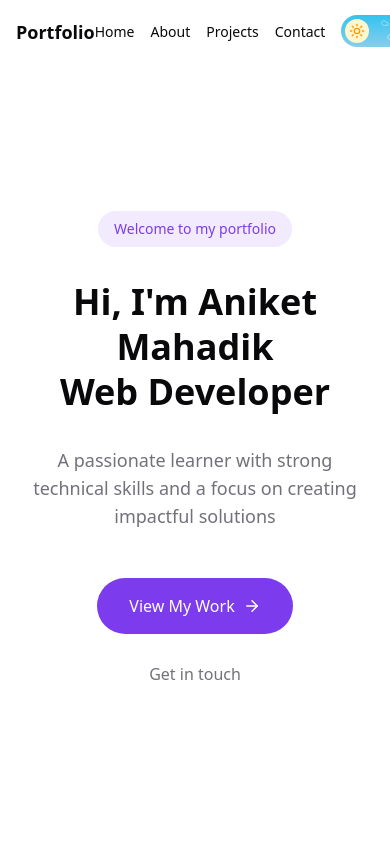
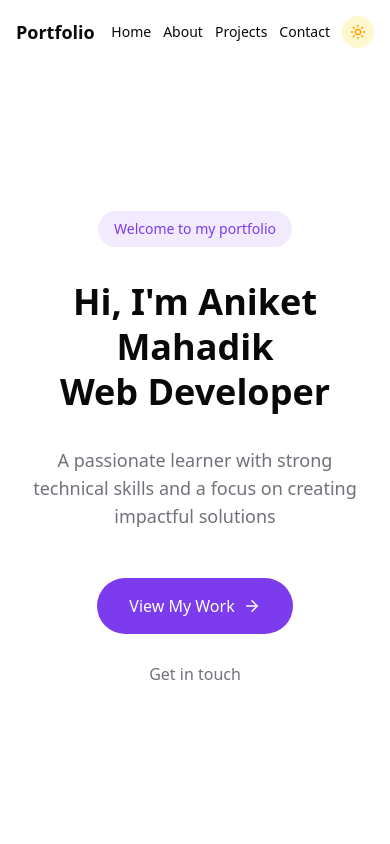
Before and after one commit to tigxaniket/portfolio, a React (Vite) app: page / in a window 390 px wide. Shown: the top 844 px of the page. Built offline with nearby package versions, Linux system fonts and the light colour scheme.

Commit message:
Refactor: Mobile theme toggle
Refactored the mobile theme toggle to be a tap icon instead of a slide bar to improve screen space utilization on smaller screens.  This change ensures better compatibility with other navigation elements.

```diff
--- a/src/components/Navbar.tsx
+++ b/src/components/Navbar.tsx
@@ -39,7 +39,7 @@ const Navbar = () => {
         <div className="flex items-center justify-between h-16">
           <span className="text-lg font-semibold text-foreground">Portfolio</span>
 
-          <div className="flex items-center space-x-4 sm:space-x-6">
+          <div className="flex items-center space-x-3 sm:space-x-6">
             {['home', 'about', 'projects', 'contact'].map((item) => (
               <button
                 key={item}
@@ -50,7 +50,8 @@ const Navbar = () => {
               </button>
             ))}
 
-            <div className="relative">
+            {/* Desktop theme toggle */}
+            <div className="relative hidden sm:block">
               <button
                 onClick={toggleTheme}
                 className={`w-16 h-8 rounded-full p-1 transition-colors duration-300 relative overflow-hidden ${
@@ -93,6 +94,23 @@ const Navbar = () => {
                 </div>
               </button>
             </div>
+
+            {/* Mobile theme toggle */}
+            <button
+              onClick={toggleTheme}
+              className={`sm:hidden w-8 h-8 rounded-full flex items-center justify-center transition-colors duration-300 ${
+                theme === 'dark'
+                  ? 'bg-[#1A1F2C] text-white'
+                  : 'bg-[#FEF7CD] text-[#FF9900]'
+              }`}
+              aria-label="Toggle theme"
+            >
+              {theme === 'dark' ? (
+                <Moon className="w-4 h-4" />
+              ) : (
+                <Sun className="w-4 h-4" />
+              )}
+            </button>
           </div>
         </div>
       </div>
```
